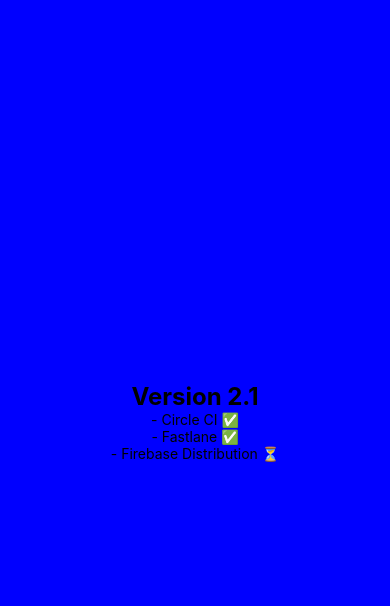
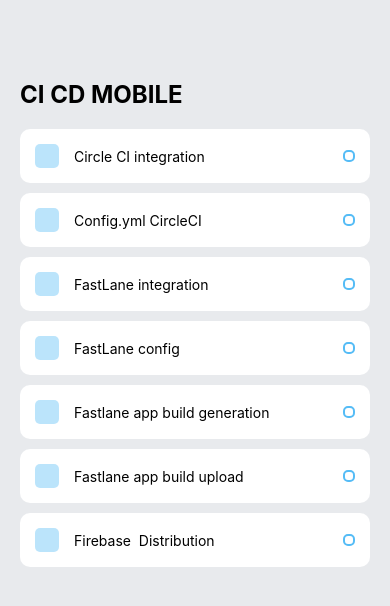
Before and after one commit to Afroz-Shaikh/CI-CD-ReactNative, a React Native app: screen / in a window 390 px wide. Shown: the top 606 px of the page. Built offline with nearby package versions, Linux system fonts and the light colour scheme.

Commit message:
Add: Version auto increment

```diff
--- a/App.tsx
+++ b/App.tsx
@@ -1,26 +1,47 @@
 import React from 'react';
-import {View, Text} from 'react-native';
+import {View, Text, StyleSheet} from 'react-native';
+import Tile from './components/tile';
 
 const MyApp = () => {
   return (
-    <>
-      {/* <Appbar>
-        <Appbar.Content title="Mobile Pipeline Test" />
-      </Appbar> */}
-      <View
-        style={{
-          flex: 1,
-          justifyContent: 'center',
-          alignItems: 'center',
-          backgroundColor: 'blue',
-        }}>
-        <Text style={{fontSize: 24, fontWeight: 'bold'}}>Version 2.1</Text>
-        <Text>- Circle CI ✅</Text>
-        <Text>- Fastlane ✅</Text>
-        <Text>- Firebase Distribution ⏳</Text>
+    <View style={styles.background}>
+      <View style={styles.titleWrapper}>
+        <Text style={styles.title}>CI CD MOBILE</Text>
       </View>
-    </>
+
+      <View style={styles.items}>
+        <Tile text={'Circle CI integration'} />
+        <Tile text={'Config.yml CircleCI'} />
+        <Tile text={'FastLane integration'} />
+        <Tile text={'FastLane config'} />
+        <Tile text={'Fastlane app build generation'} />
+        <Tile text={'Fastlane app build upload'} />
+        <Tile text={'Firebase  Distribution'} />
+      </View>
+    </View>
   );
 };
 
+const styles = StyleSheet.create({
+  background: {
+    flex: 1,
+    backgroundColor: '#e8eaed',
+  },
+
+  titleWrapper: {
+    // backgroundColor: '#e8eaed',
+    paddingTop: 80,
+
+    paddingHorizontal: 20,
+  },
+  title: {
+    fontSize: 24,
+    fontWeight: 'bold',
+  },
+  items: {
+    paddingHorizontal: 20,
+    paddingTop: 20,
+  },
+});
+
 export default MyApp;
--- /dev/null
+++ b/components/tile.js
@@ -0,0 +1,51 @@
+import React from 'react';
+import {View, Text, StyleSheet, TouchableOpacity} from 'react-native';
+
+const Tile = props => {
+  return (
+    <View style={styles.itemView}>
+      <View style={styles.leading}>
+        <TouchableOpacity style={styles.square}></TouchableOpacity>
+        <Text style={styles.itemText}>{props.text} </Text>
+      </View>
+      <View style={styles.trailing}></View>
+    </View>
+  );
+};
+
+const styles = StyleSheet.create({
+  itemView: {
+    backgroundColor: '#fff',
+    padding: 15,
+    borderRadius: 10,
+    flexDirection: 'row',
+    alignItems: 'center',
+    justifyContent: 'space-between',
+    marginBottom: 10,
+  },
+  leading: {
+    flexDirection: 'row',
+    alignItems: 'center',
+    flexWrap: 'wrap',
+  },
+  square: {
+    width: 24,
+    height: 24,
+    borderRadius: 5,
+    backgroundColor: '#55bcf6',
+    opacity: 0.4,
+    marginRight: 15,
+  },
+  text: {
+    maxWidth: '80%',
+  },
+  trailing: {
+    width: 12,
+    height: 12,
+    borderColor: '#55bcf6',
+    borderWidth: 2,
+    borderRadius: 5,
+  },
+});
+
+export default Tile;
```
Also changed, not shown: 2 other files (tests, documents, lock files or other folders).
